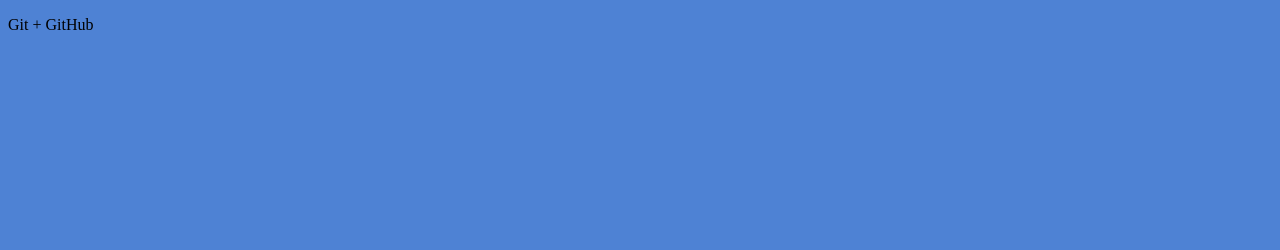
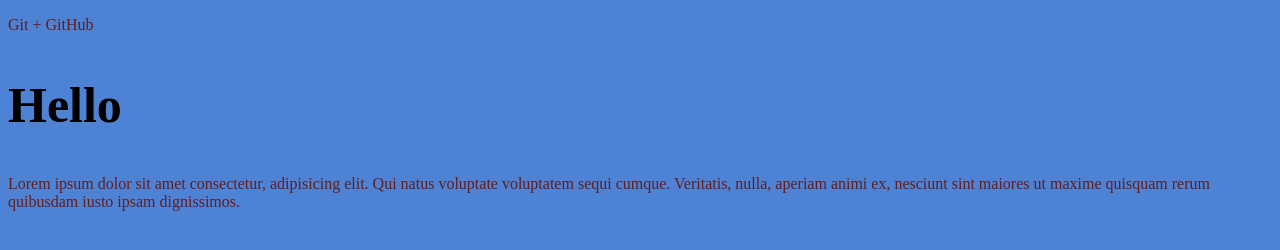
Before and after one commit to Tima279/gittest, a plain HTML site: page index.html in a window 1280 px wide. Drawn offline with Linux system fonts and the light colour scheme.

Commit message:
my first changes

```diff
--- a/css/main.css
+++ b/css/main.css
@@ -1,3 +1,11 @@
 body {
     background-color: #4e82d4;
 }
+
+p {
+    color: rgb(99, 30, 30);
+}
+
+h2 {
+    font-size: 50px;
+}
--- a/index.html
+++ b/index.html
@@ -9,5 +9,7 @@
 </head>
 <body>
     <p>Git + GitHub</p>
+    <h2>Hello</h2>
+    <p>Lorem ipsum dolor sit amet consectetur, adipisicing elit. Qui natus voluptate voluptatem sequi cumque. Veritatis, nulla, aperiam animi ex, nesciunt sint maiores ut maxime quisquam rerum quibusdam iusto ipsam dignissimos.</p>
 </body>
 </html>
```
